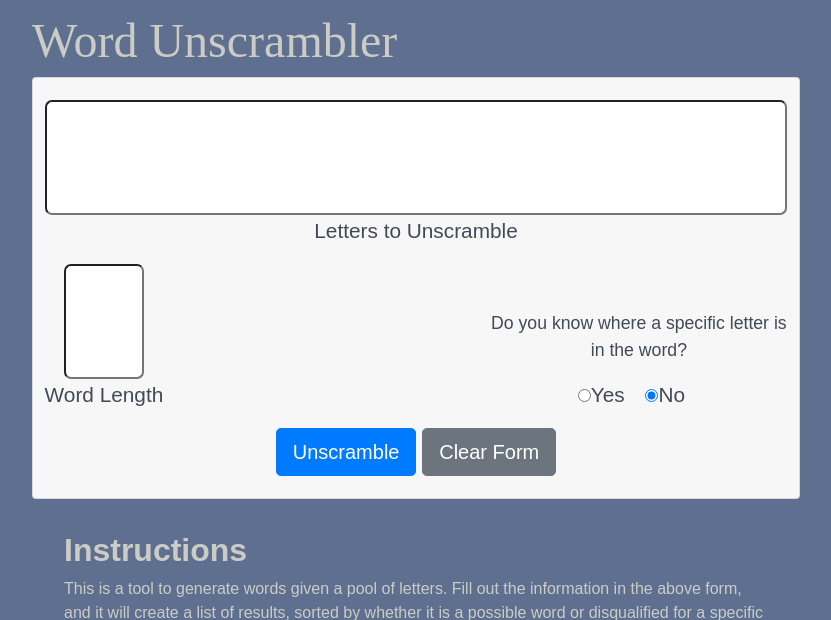
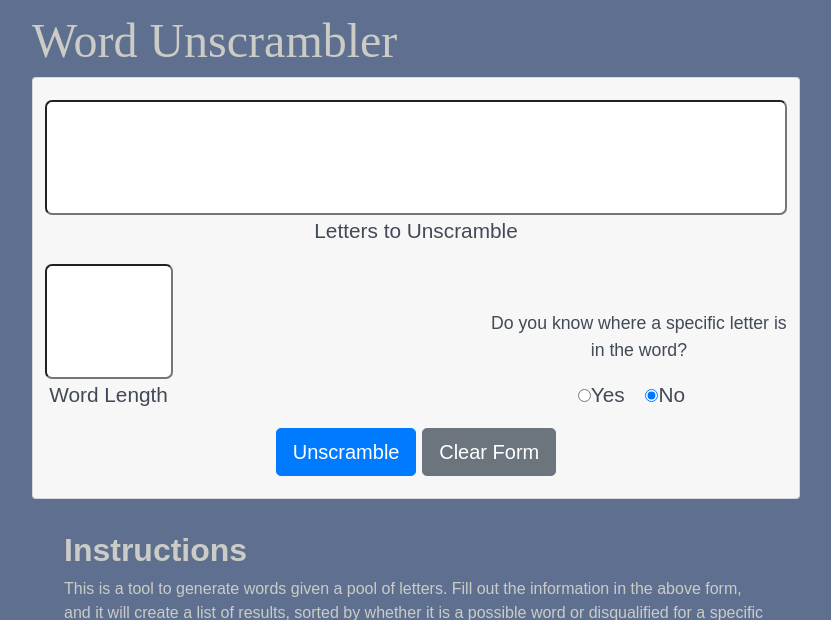
Before and after one commit to Sheyin/word-unscrambler, a Flask app: page / in a window 1280 px wide. Shown: the top 620 px of the page, without its empty margins (224-1055 px from the left). Run offline with Flask 2, Linux system fonts and the light colour scheme; some libraries are stand-ins or nearby versions; some web fonts are replaced.

Commit message:
Adjusted length box

```diff
--- a/static/styles.css
+++ b/static/styles.css
@@ -42,7 +42,7 @@ h2 {
 
 #length {
   font-size: 3.5em;
-  width: 5rem;
+  width: 8rem;
   border-radius: 7px;
   text-align: center;
 }
--- a/static/styles.scss
+++ b/static/styles.scss
@@ -51,7 +51,7 @@ h2 {
 
 #length {
   font-size: 3.5em;
-  width: 5rem;
+  width: 8rem;
   border-radius: 7px;
   text-align: center;
 }
```
